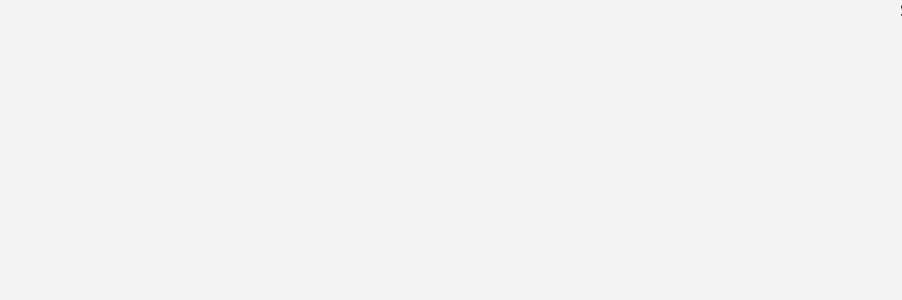
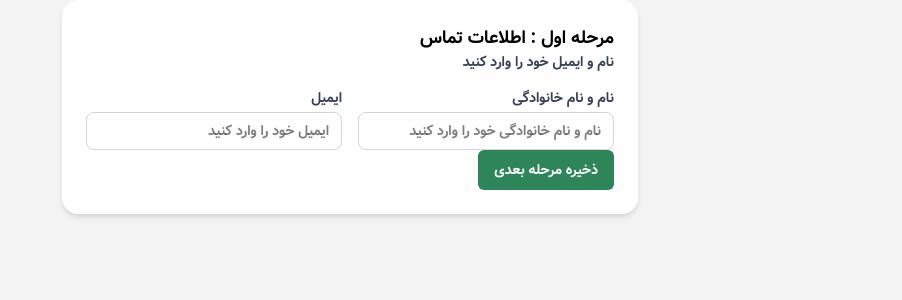
Before and after one commit to frau-azadeh/nexed, a Next.js app: page /wizard in a window 1280 px wide. Shown: the top 300 px of the page, without its empty margins (378-1280 px from the left). Built offline with nearby package versions, Linux system fonts and the light colour scheme.

Commit message:
add toast in StepOne

```diff
--- a/src/app/components/form/wizard/StepOne.tsx
+++ b/src/app/components/form/wizard/StepOne.tsx
@@ -1,7 +1,72 @@
+"use client"
+
+import {
+  StepOneFormValue,
+  StepOneSchema,
+} from "@/validation/cinema.stepone.schema";
+import { zodResolver } from "@hookform/resolvers/zod";
 import React from "react";
+import { useForm } from "react-hook-form";
+import toast from "react-hot-toast";
+import Input from "../../ui/Input";
+import Button from "../../ui/Button";
 
 const StepOne = () => {
-  return <div>StepOne</div>;
-};
+  const {
+    register,
+    handleSubmit,
+    trigger,
+    getValues,
+    formState: { errors, isSubmitting },
+  } = useForm<StepOneFormValue>({
+    resolver: zodResolver(StepOneSchema),
+    mode: "onTouched",
+    defaultValues: { fullName: "", email: "" },
+  });
+
+  const submitRequest = (data: StepOneFormValue) =>
+    new Promise<StepOneFormValue>((resolve) => {
+      setTimeout(() => resolve(data), 800);
+    });
+
+  const onSubmit = async (data: StepOneFormValue) => {
+    await toast.promise(submitRequest(data), {
+      loading: "در حال اتصال",
+      success: "مرحله اول ذخیره شد",
+      error: "اتصال برقرار نشد",
+    });
+  };
+  return(
+  <form
+    onSubmit={handleSubmit(onSubmit)}
+    className="mx-auto max-w-xl rounded-2xl bg-white/90 p-6 shadow-md"
+  >
+    <div className="mb-4">
+      <h3 className="text-lg font-bold">مرحله اول : اطلاعات تماس</h3>
+      <p className="text-sm text-gray-700">نام و ایمیل خود را وارد کنید</p>
+    </div>
+
+    <div className="grid grid-cols-1 gap-4 md:grid-cols-2">
+      <Input
+        id="fullName"
+        label="نام و نام خانوادگی"
+        placeholder="نام و نام خانوادگی خود را وارد کنید"
+        {...register("fullName")}
+        error={errors.fullName}
+      />
+
+      <Input
+        id="email"
+        label="ایمیل"
+        placeholder="ایمیل خود را وارد کنید"
+        {...register("email")}
+        error={errors.email}
+      />
+    </div>
+    <Button type="submit" loading={isSubmitting}>
+      {isSubmitting ? "در حال ذخیره" : "ذخیره مرحله بعدی"}
+    </Button>
+  </form>
+  )}
 
 export default StepOne;
```
